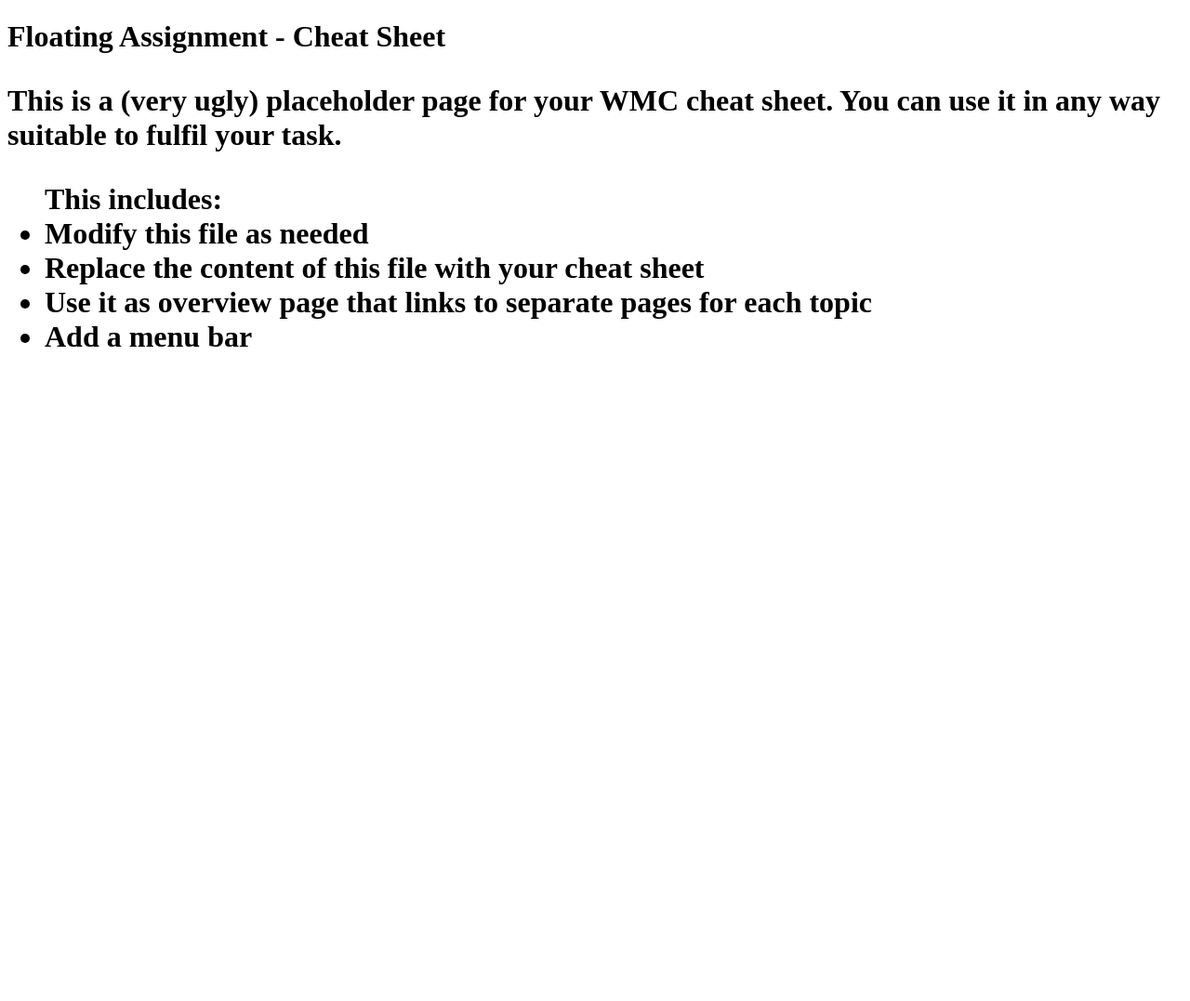
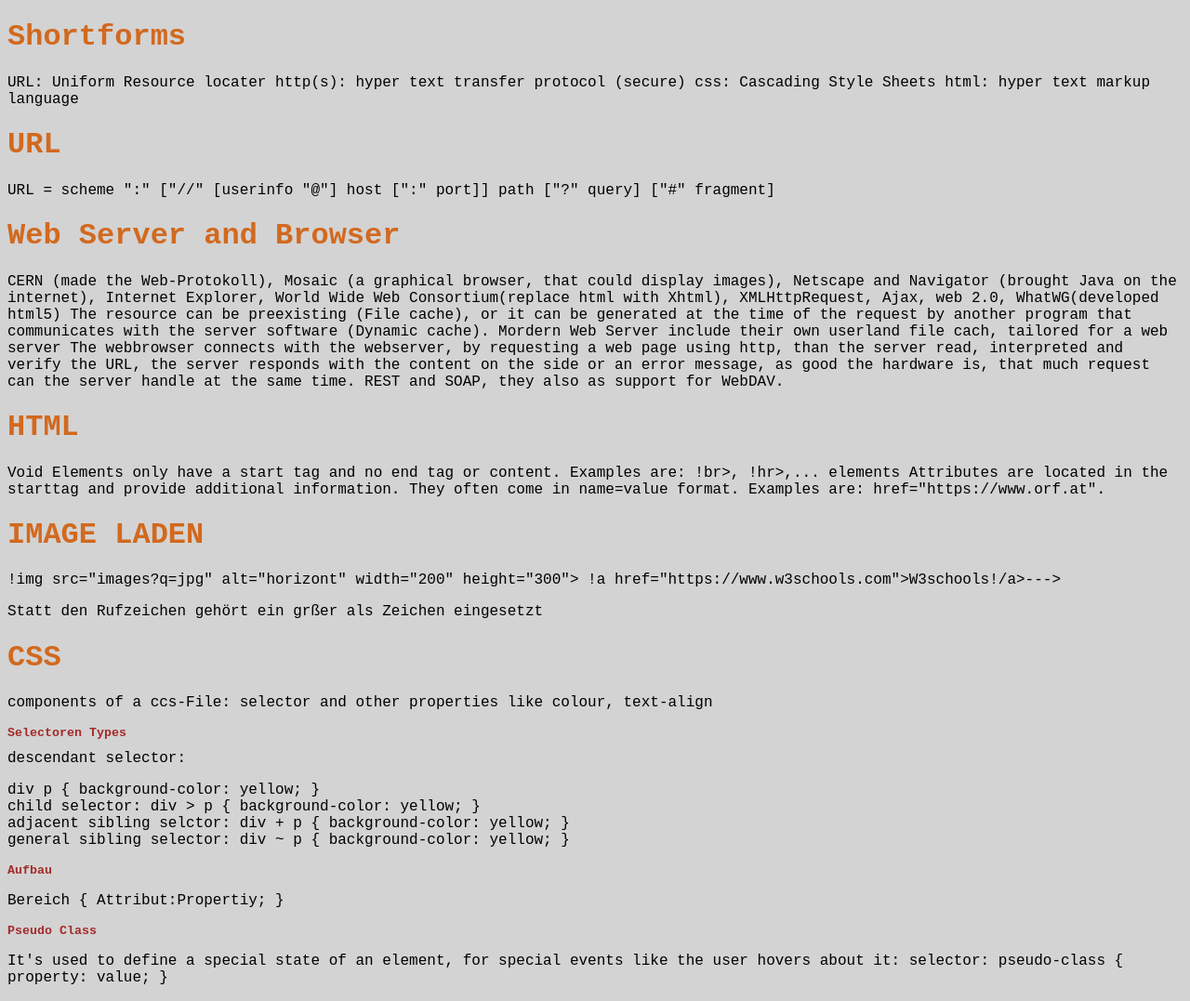
Before and after one commit to if-03-01-2bhif-wmc-2223/floating-assignment-cheat-sheet-HathalerMichael, a plain HTML site: page index.html in a window 1280 px wide. Shown: the whole page at 93% size. Before the commit the page ends 800 px from the top, so only its background shows below. Drawn offline with Linux system fonts and the light colour scheme.

Commit message:
cheat Sheet

```diff
--- a/index.html
+++ b/index.html
@@ -1,17 +1,103 @@
-<!doctype html>
+<!DOCTYPE html>
 <html>
-  <head>
-     <title>Floating Assignment - YOUR TITLE HERE</title>
-  </head>
-  <body>
-    <h1>Floating Assignment - Cheat Sheet<h1>
-      <p>This is a (very ugly) placeholder page for your WMC cheat sheet.
-        You can use it in any way suitable to fulfil your task.</p>
-      <ul>
-        This includes:
-        <li>Modify this file as needed</li>
-        <li>Replace the content of this file with your cheat sheet</li>
-        <li>Use it as overview page that links to separate pages for each topic</li>
-        <li>Add a menu bar</li>
-  </body>
+    <head>
+        <meta charset="UTF8">
+        <meta name="viewport" content="width=device=width,initial=scale=1.0"/>
+        <meta name="descritption" content="This is a html file"/>
+        <meta name="keywords" content="Unit01, HTML, CSS"/>
+        <title>Cheat Sheet</title>
+        <style>
+            body{
+                font-family: 'Franklin Gothic Medium', 'Arial Narrow', Arial, sans-serif;
+                color: black;
+                background-color: lightgray;
+            }
+
+            h1{
+                font-family: 'Courier New', Courier, monospace;
+                color:chocolate;
+            }
+            h2{
+                font-family: 'Courier New', Courier, monospace;
+                color: brown;
+                font-size: smaller;
+            }
+            section {
+                font-family:'Courier New', Courier, monospace;
+            }
+        </style>
+    </head>
+
+    <body>
+        <h1>Shortforms</h1>
+        <section>
+            <p>URL: Uniform Resource locater
+            http(s): hyper text transfer protocol (secure)
+            css: Cascading Style Sheets
+            html: hyper text markup language</p>
+        </section>
+        <h1>URL</h1>
+        <section>
+            <p>URL = scheme ":" ["//" [userinfo "@"] host [":" port]] path ["?" query] ["#" fragment]</p>
+        </section>
+        <h1>Web Server and Browser</h1>
+        <section>
+            <p>CERN (made the Web-Protokoll), Mosaic (a graphical browser, that could display images), Netscape and Navigator (brought Java on the internet), Internet Explorer, World Wide Web Consortium(replace html with Xhtml), XMLHttpRequest, Ajax, web 2.0, WhatWG(developed html5)
+            The resource can be preexisting (File cache), or it can be generated at the time of the request by another program that communicates with the server software (Dynamic cache). Mordern Web Server include their own userland file cach, tailored for a web server
+            The webbrowser connects with the webserver, by requesting a web page using http, than the server read, interpreted and verify the URL, the server responds with the content on the side or an error message, as good the hardware is, that much request can the server handle at the same time.
+            REST and SOAP, they also as support for WebDAV.</p>
+        </section>
+        <h1>HTML</h1>
+        <section>
+            <p>  Void Elements only have a start tag and no end tag or content. Examples are: !br>, !hr>,... elements
+                Attributes are located in the starttag and provide additional information. They often come in name=value format. Examples are: href="https://www.orf.at".</p>
+        </section>
+        <h1>IMAGE LADEN</h1>
+        <section>
+            <p>!img src="images?q=jpg" alt="horizont" width="200" height="300">
+                !a href="https://www.w3schools.com">W3schools!/a>---> <p>
+            <p>Statt den Rufzeichen gehört ein grßer als Zeichen eingesetzt</p>
+        </section>
+        <h1>CSS</h1>
+        <section>
+            <p>components of a ccs-File:  selector and other properties like colour, text-align
+            </p>
+        </section>
+        <h2>Selectoren Types</h2>
+        <section>descendant selector:
+            <p>div p {
+               background-color: yellow;
+            }
+            <br>
+            child selector:
+            div > p {
+               background-color: yellow;
+            }
+            <br>
+            adjacent sibling selctor:
+            div + p {
+               background-color: yellow;
+            }
+            <br>
+            general sibling selector:
+            div ~ p {
+               background-color: yellow;
+            }</p>
+        </section>
+        <h2>Aufbau</h2>
+        <section>
+            <p>Bereich {
+                Attribut:Propertiy;
+            }</p>
+        </section>
+        <h2>Pseudo Class</h2>
+        <section>
+            <p>It's used to define a special state of an element, for special events like the user hovers about it:
+            selector:
+            pseudo-class {
+                property: value;
+            }
+            </p>
+        </section>
+    </body>
 </html>
```
